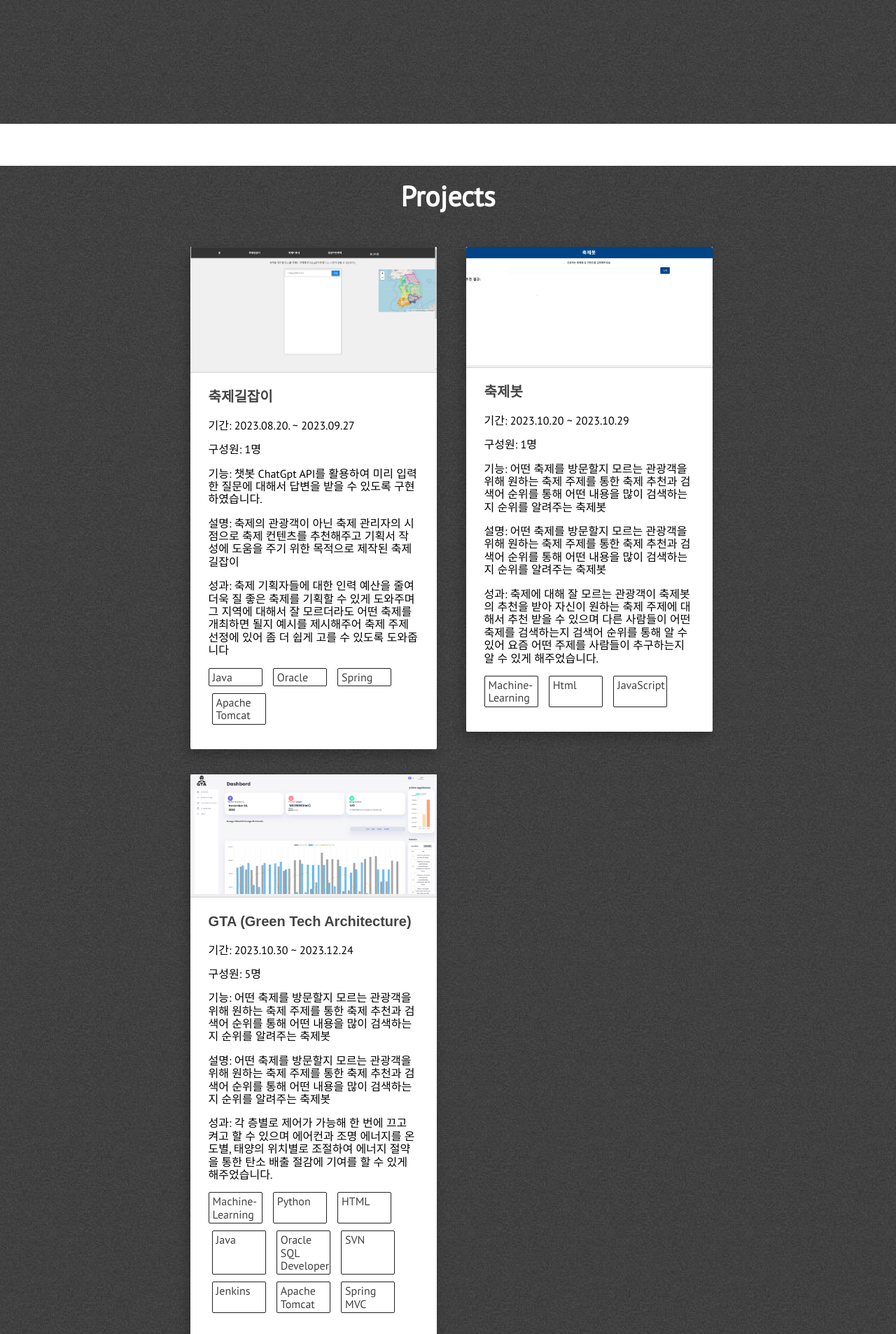
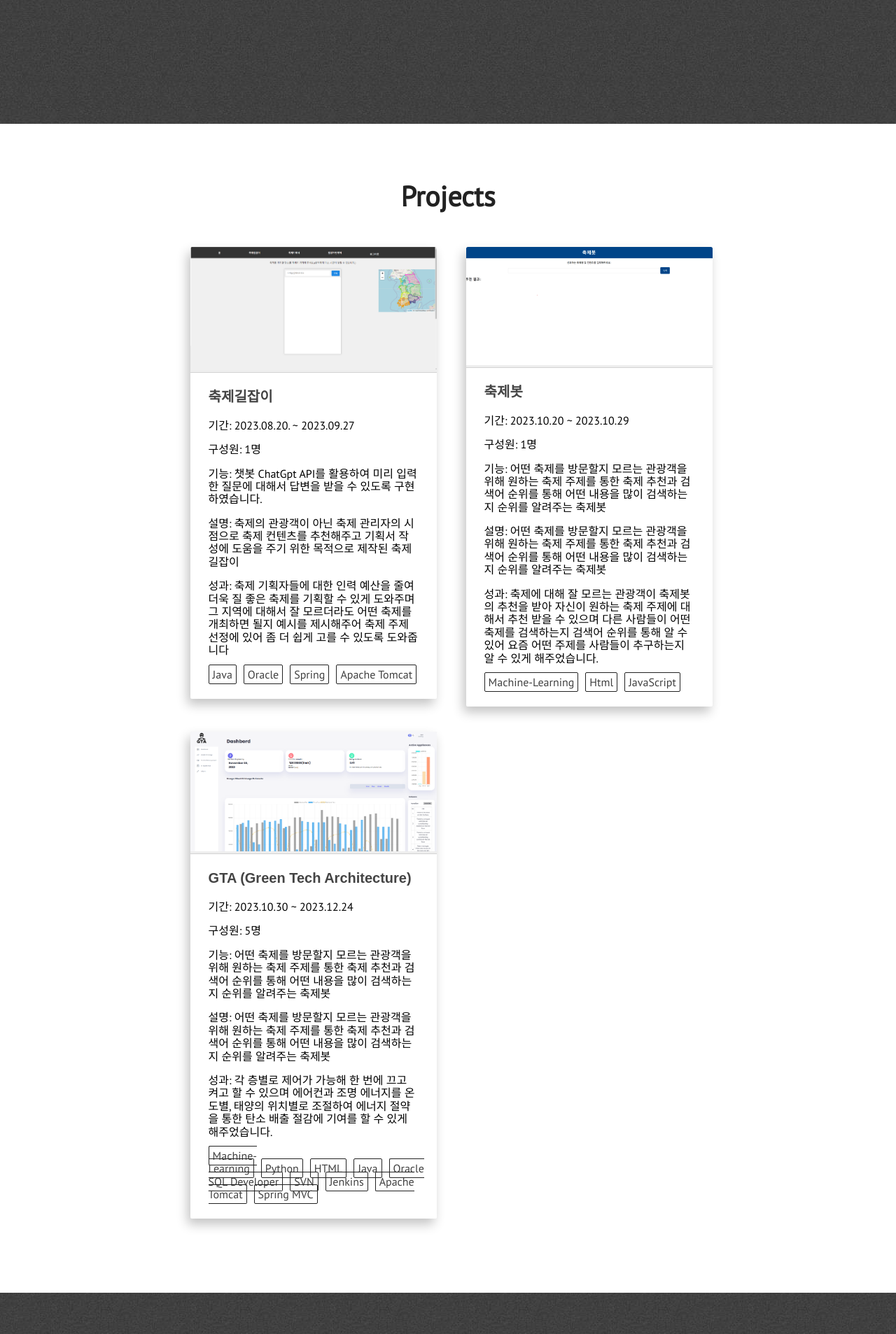
Before and after one commit to YoungGyu99/YoungGyu99.github.io, a Jekyll site: the page built from index.html, in a window 1280 px wide. Shown: the part 2723-4630 px from the top of the page at 70% size. Built offline with Jekyll 4.4.1, drawn with Linux system fonts in a browser that asks for light colours; nearby versions of some CDN libraries.

Commit message:
Update projects.html

```diff
--- a/_includes/projects.html
+++ b/_includes/projects.html
@@ -1,31 +1,4 @@
 <!-- HTML 부분 -->
-<style>
-  .card__meta {
-    display: flex;
-    flex-wrap: wrap;
-    /* 다른 필요한 스타일을 추가할 수 있습니다. */
-  }
-
-  .project-technology {
-    margin-right: 10px;
-    margin-bottom: 10px;
-    /* 다른 필요한 스타일을 추가할 수 있습니다. */
-  }
-
-  /* 미디어쿼리: 4개 이상인 경우 */
-  @media (min-width: 992px) {
-    .project-technology {
-      width: calc(25% - 10px); /* 10px은 간격으로 인해 추가한 여유 값입니다. */
-    }
-  }
-
-  /* 미디어쿼리: 3개 이하인 경우 */
-  @media (max-width: 991px) {
-    .project-technology {
-      width: calc(33.333% - 10px); /* 10px은 간격으로 인해 추가한 여유 값입니다. */
-    }
-  }
-</style>
 <div class="section-wrapper">
     <section class="section projects" id="projects">
         <div class="full-width">
```
